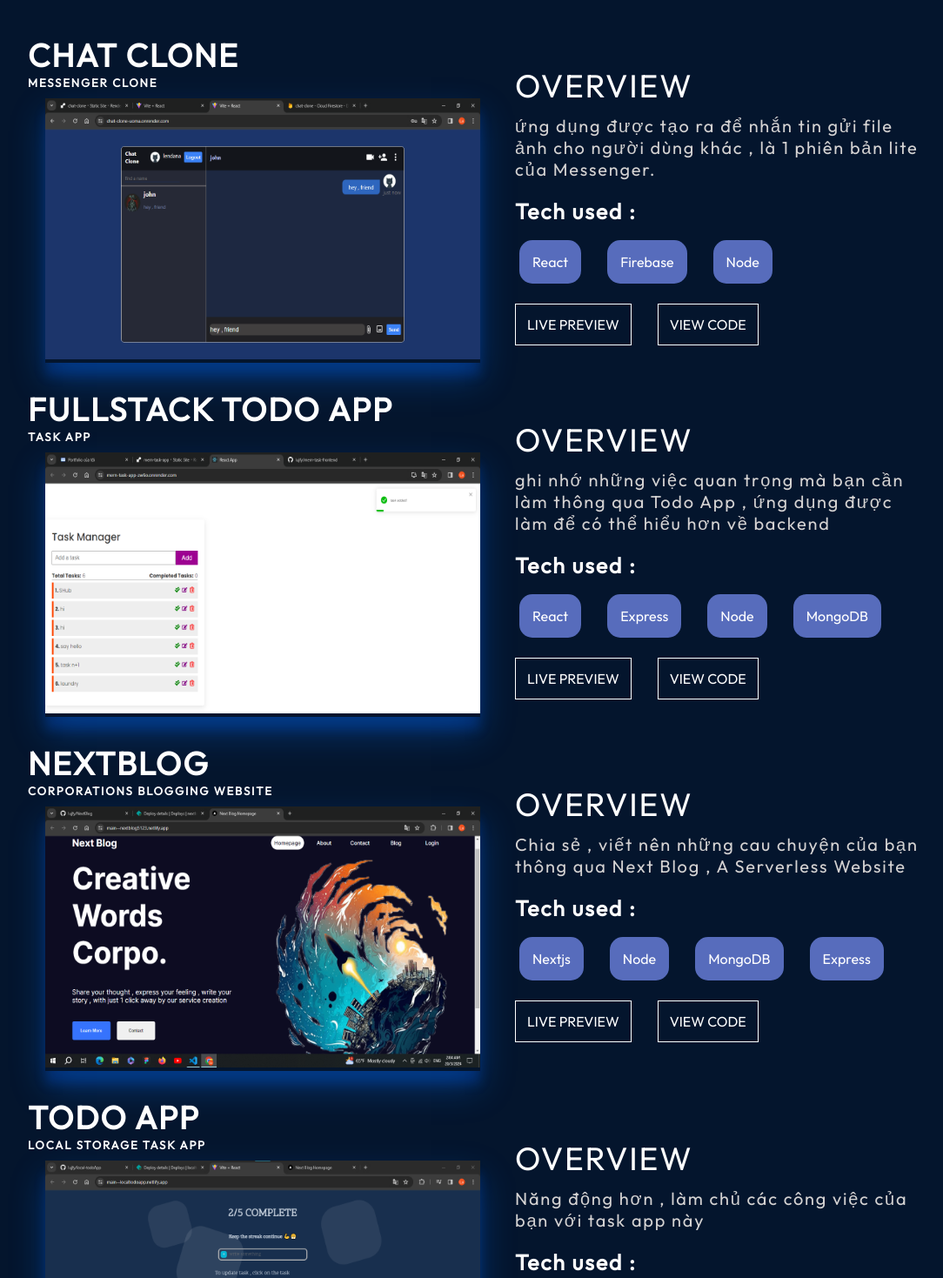
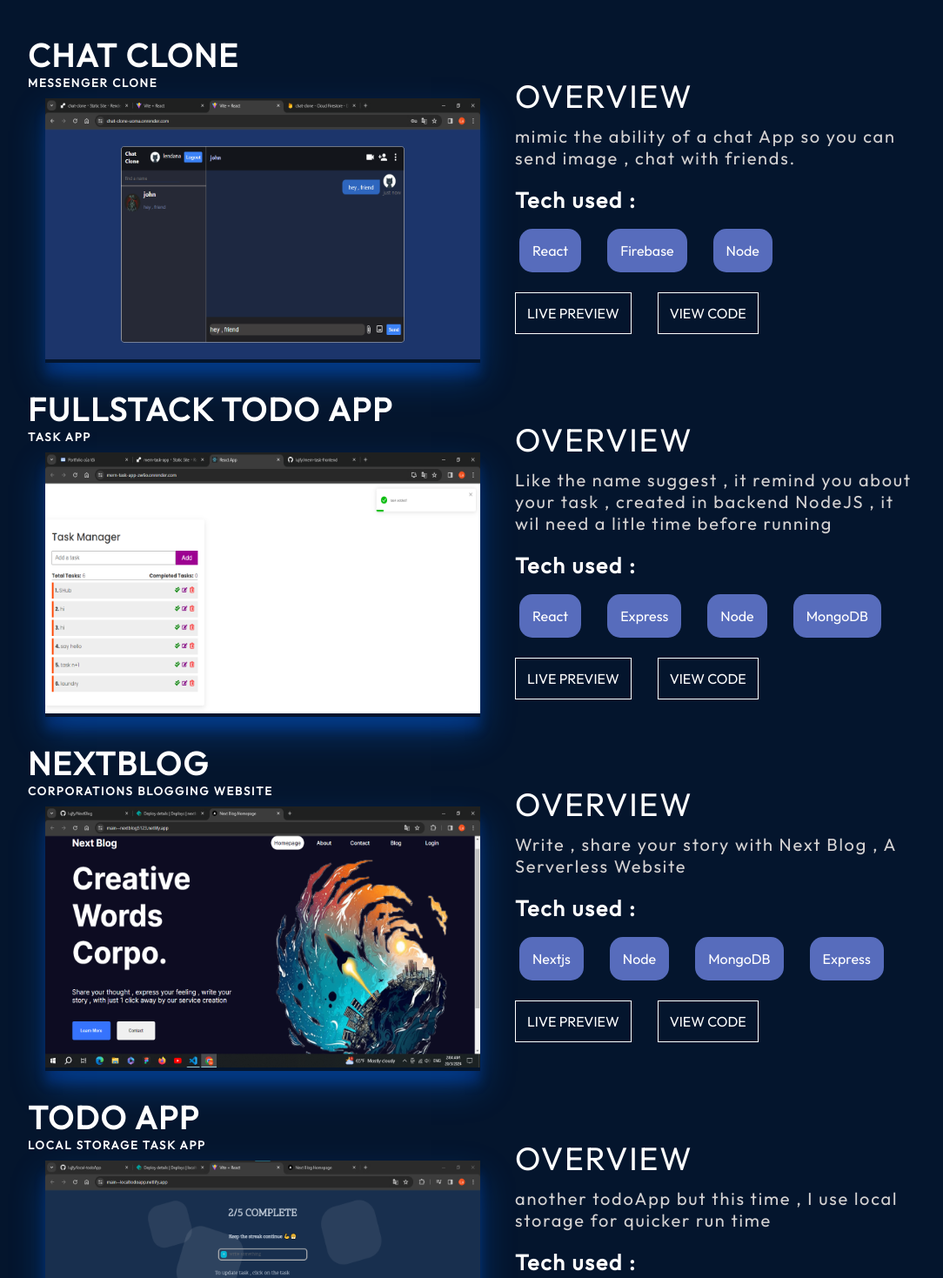
Before and after one commit to lujfy/PORTFOLIO, a React (Vite) app: page / in a window 1280 px wide. Shown: the part 1900-3369 px from the top of the page at 87% size, without its empty margins (96-1180 px from the left). Built offline with nearby package versions, Linux system fonts and the light colour scheme.

Commit message:
Update projects.js

```diff
--- a/src/data/projects.js
+++ b/src/data/projects.js
@@ -3,7 +3,7 @@ export const PROJECTS = [
         "title": "Chat Clone",
         "smallTitle" : "Messenger clone" ,
         "imageSrc": "projects/2.png",
-        "description": "ứng dụng được tạo ra để nhắn tin gửi file ảnh cho người dùng khác , là 1 phiên bản lite của Messenger.",
+        "description": "mimic the ability of a chat App so you can send image , chat with friends.",
         "skills": ["React", "Firebase", "Node" ],
         "demo": "https://chat-clone-uoma.onrender.com",
         "source": "https://github.com/lujfy/chat-clone"
@@ -14,7 +14,7 @@ export const PROJECTS = [
         "title": "FullStack Todo App",
         "smallTitle" : "Task app" ,
         "imageSrc": "projects/3.png",
-        "description": "ghi nhớ những việc quan trọng mà bạn cần làm thông qua Todo App , ứng dụng được làm để có thể hiểu hơn về backend",
+        "description": "Like the name suggest , it remind you about your task , created in backend NodeJS , it wil need a litle time before running",
         "skills": ["React", "Express", "Node" , "MongoDB" ],
         "demo": "https://mern-task-app-zw6o.onrender.com",
         "source": "https://github.com/lujfy/mern-task-frontend"
@@ -24,7 +24,7 @@ export const PROJECTS = [
         "title": "NextBlog",
         "smallTitle" : "Corporations Blogging Website" ,
         "imageSrc": "projects/5.png",
-        "description": "Chia sẻ , viết nên những cau chuyện của bạn thông qua Next Blog , A Serverless Website ",
+        "description": "Write , share your story with Next Blog , A Serverless Website ",
         "skills": ["Nextjs" , "Node" , "MongoDB" , "Express" ],
         "demo": "https://main--nextblog5123.netlify.app/",
         "source": "https://github.com/lujfy/NextBlog"
@@ -34,7 +34,7 @@ export const PROJECTS = [
         "title": "Todo App",
         "smallTitle" : "Local Storage task app" ,
         "imageSrc": "projects/6.png",
-        "description": "Năng động hơn , làm chủ các công việc của bạn với task app này",
+        "description": "another todoApp but this time , I use local storage for quicker run time ",
         "skills": ["Reactjs"],
         "demo": "https://main--localtodoapp.netlify.app/",
         "source": "https://github.com/lujfy/local-todoApp"
```
